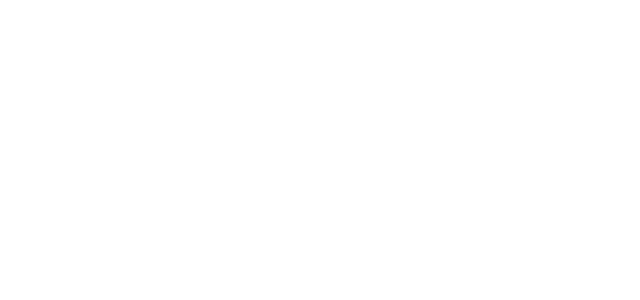
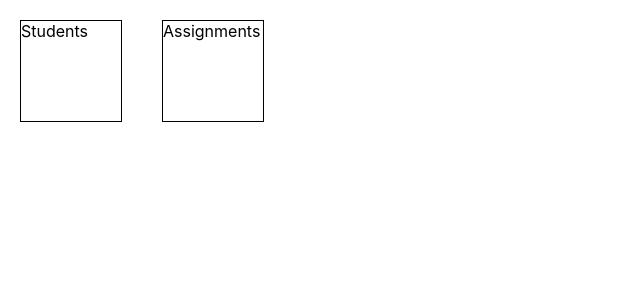
Before and after one commit to filroy-code/class-space-frontend, a React (Create React App) app: page /1/1 in a window 1280 px wide. Before the commit this address had no page. Shown: the top 300 px of the page, without its empty margins (0-640 px from the left). Built offline with nearby package versions, Linux system fonts and the light colour scheme.

Commit message:
Clicking classbox now takes user to classhome.

```diff
--- a/src/App.css
+++ b/src/App.css
@@ -19,3 +19,18 @@
 .classBox:hover {
   background-color: antiquewhite;
 }
+
+.classHome {
+  display: flex;
+}
+
+.classHomeSelector {
+  height: 100px;
+  width: 100px;
+  margin: 20px;
+  border: 1px solid black;
+}
+
+.classHomeSelector:hover {
+  background-color: antiquewhite;
+}
--- a/src/App.tsx
+++ b/src/App.tsx
@@ -2,6 +2,7 @@ import React from "react";
 import "./App.css";
 import { SWRConfig } from "swr";
 import { ClassSelection } from "./components/ClassSelection";
+import { ClassHome } from "./components/ClassHome";
 import { BrowserRouter, Routes, Route, useNavigate } from "react-router-dom";
 import LoggedInLayout from "./components/LoggedInLayout";
 
@@ -17,10 +18,9 @@ const App = (): JSX.Element => {
             <Routes>
               <Route path="/:user" element={<LoggedInLayout />}>
                 <Route index element={<ClassSelection></ClassSelection>} />
-                {/* <Route
-                path=":classID"
-                element={<ClassHome darkmode={darkThemeActive}></ClassHome>}
-              />
+                {
+                  <Route path=":classID" element={<ClassHome></ClassHome>} />
+                  /*
               <Route
                 path=":classID/students"
                 element={
@@ -36,7 +36,8 @@ const App = (): JSX.Element => {
                     darkmode={darkThemeActive}
                   ></ClassAssignmentPanel>
                 }
-              /> */}
+              /> */
+                }
               </Route>
             </Routes>
           </BrowserRouter>
--- a/src/components/ClassBox.tsx
+++ b/src/components/ClassBox.tsx
@@ -1,12 +1,22 @@
 import React from "react";
+import { useNavigate, useParams } from "react-router-dom";
+import { ClassSelectionDataShape } from "./ClassSelection";
 
 export const ClassBox = (props: {
-  nameOfClass: string;
+  classData: ClassSelectionDataShape;
   onClick: (event: React.MouseEvent) => void;
-}) => {
+}): JSX.Element => {
+  const navigate = useNavigate();
+  type Params = {
+    user: string;
+  };
+  const { user } = useParams<keyof Params>() as Params;
   return (
-    <div className="classBox" onClick={props.onClick}>
-      {props.nameOfClass}
+    <div
+      className="classBox"
+      onClick={() => navigate(`/${user}/${props.classData.name}`)}
+    >
+      {props.classData.name}
     </div>
   );
 };
--- /dev/null
+++ b/src/components/ClassHome.tsx
@@ -0,0 +1,10 @@
+import React from "react";
+
+export const ClassHome = (): JSX.Element => {
+  return (
+    <div className="classHome">
+      <div className="classHomeSelector">Students</div>
+      <div className="classHomeSelector">Assignments</div>
+    </div>
+  );
+};
--- a/src/components/ClassSelection.tsx
+++ b/src/components/ClassSelection.tsx
@@ -3,16 +3,16 @@ import useSWR from "swr";
 import { useParams, useNavigate } from "react-router-dom";
 import { ClassBox } from "./ClassBox";
 
+export type ClassSelectionDataShape = {
+  id: number;
+  name: string;
+  icon: string;
+  admins: string;
+};
+
 export const ClassSelection: React.FC = () => {
   type Params = {
     user: string;
-  };
-
-  type ClassSelectionDataShape = {
-    id: number;
-    name: string;
-    icon: string;
-    admins: string;
   };
 
   const { user } = useParams<keyof Params>() as Params;
@@ -29,7 +29,7 @@ export const ClassSelection: React.FC = () => {
             return (
               <ClassBox
                 onClick={clickHandler}
-                nameOfClass={classInList.name}
+                classData={classInList}
                 key={classInList.id}
               ></ClassBox>
             );
```
